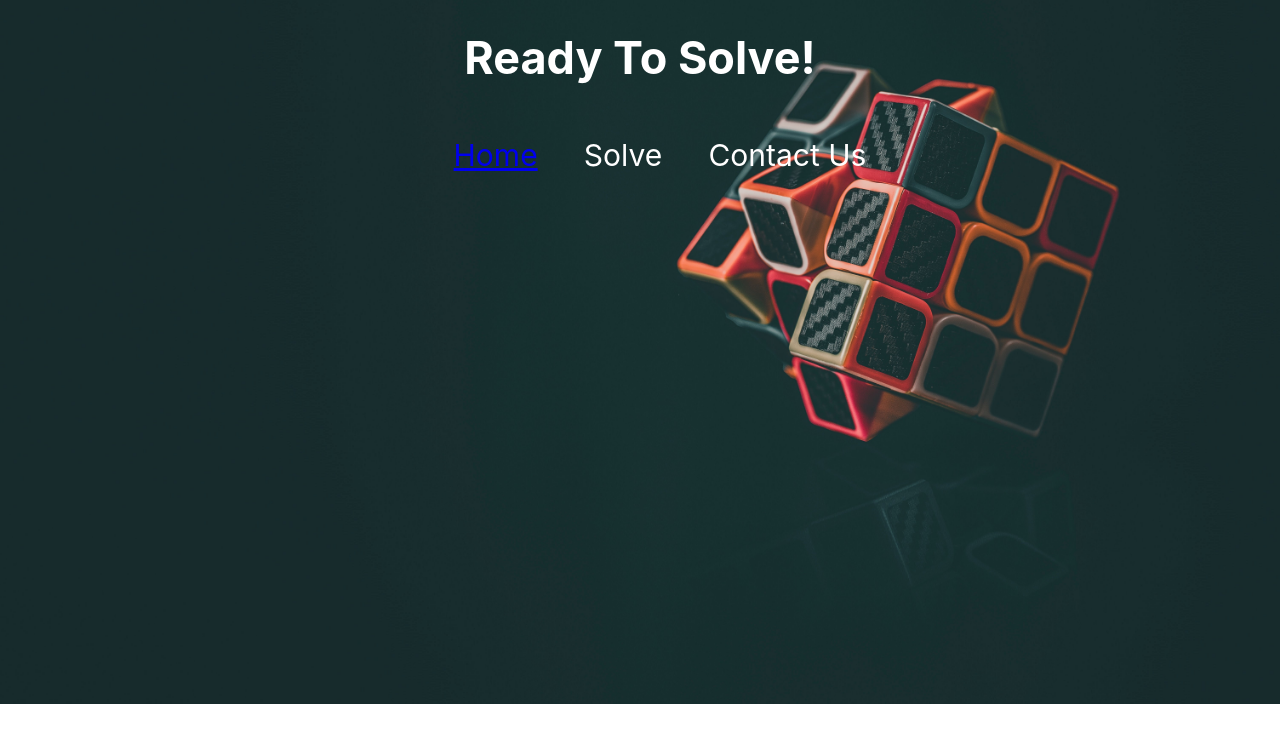
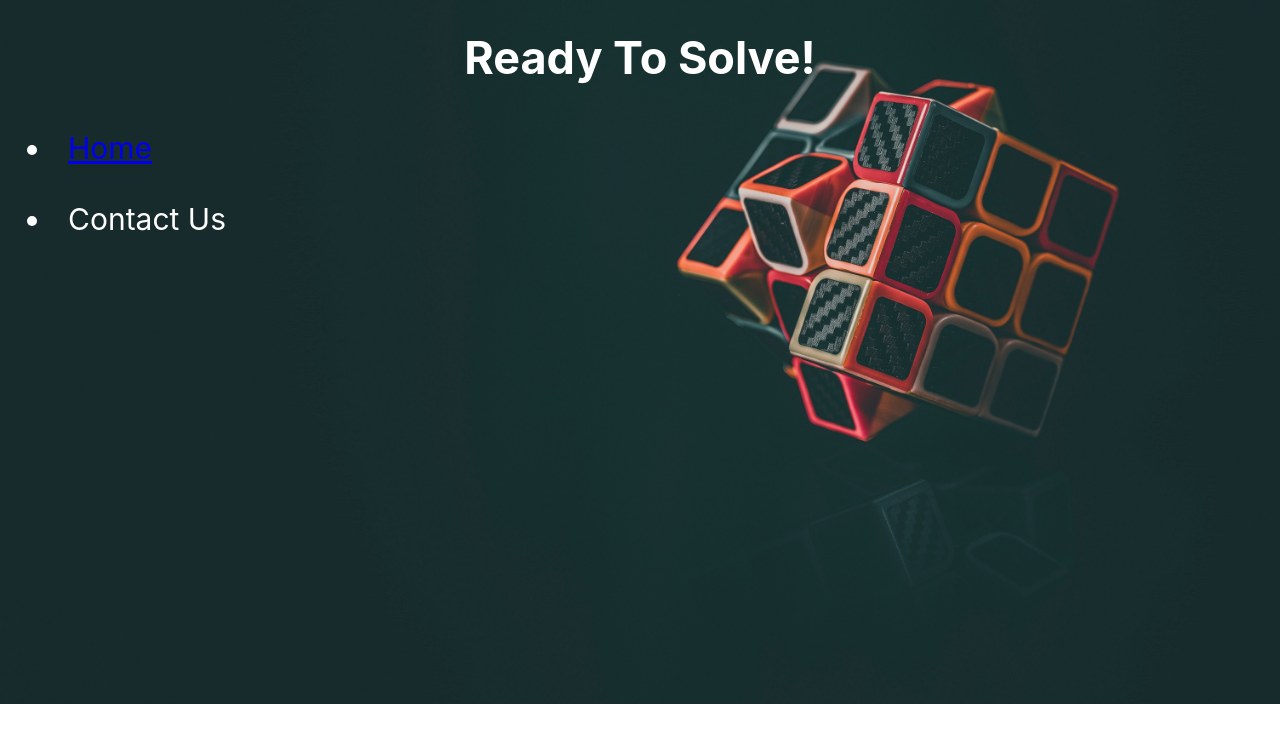
Before and after one commit to chubumis/First-Website, a plain HTML site: page solve.html in a window 1280 px wide. Drawn offline with Linux system fonts and the light colour scheme.

Commit message:
Additions
Added scroll bar customizations and change meet image. Also move around li tags in the solve page.

```diff
--- a/CSS/style.css
+++ b/CSS/style.css
@@ -1,5 +1,24 @@
-::-webkit-scrollbar
+/* width */
+::-webkit-scrollbar {
+    width: 20px;
+  }
 
+  /* Track */
+  ::-webkit-scrollbar-track {
+    box-shadow: inset 0 0 5px grey;
+    border-radius: 10px;
+  }
+
+  /* Handle */
+  ::-webkit-scrollbar-thumb {
+    background: rgb(0, 255, 102);
+    border-radius: 10px;
+  }
+
+  /* Handle on hover */
+  ::-webkit-scrollbar-thumb:hover {
+    background: rgb(0, 255, 102);
+  }
 header{
     size: sticky;
 }
@@ -17,7 +36,7 @@ h1{
 .AboutMe{
     width: 300px;
     height: 600px;
-    border: 15px solid green;
+    /*border: 15px solid green;*/
     padding: 50px;
     margin: 100px;
     margin-top: 10%;
@@ -51,6 +70,17 @@ h3{
 	margin: 0 auto;
 }
 
+.menu2{
+    font-family: -apple-system, BlinkMacSystemFont, 'Segoe UI', Roboto, Oxygen, Ubuntu, Cantarell, 'Open Sans', 'Helvetica Neue', sans-serif;
+}
+
+.side{
+    display: list-item;
+    list-style-type: disc;
+    font-size: 30px;
+}
+
+
 li{
     font-size: 30px;
     display: inline;
--- a/solve.html
+++ b/solve.html
@@ -16,11 +16,10 @@ p {text-align: center;}
     <header>
         <h1>Ready To Solve!</h1>
         <nav>
-            <div class="menu">
-                <ul style="list-style-type: none;">
-                    <li><a href="index.html">Home</a></li>
-                    <li>Solve</li>
-                    <li>Contact Us</li>
+            <div class="menu2">
+                <ul>
+                    <li class="side"><a href="index.html">Home</a></li>
+                    <li class="side">Contact Us</li>
                 </ul>
             </div>
         </nav>
```
Also changed, not shown: images/meet.png.
